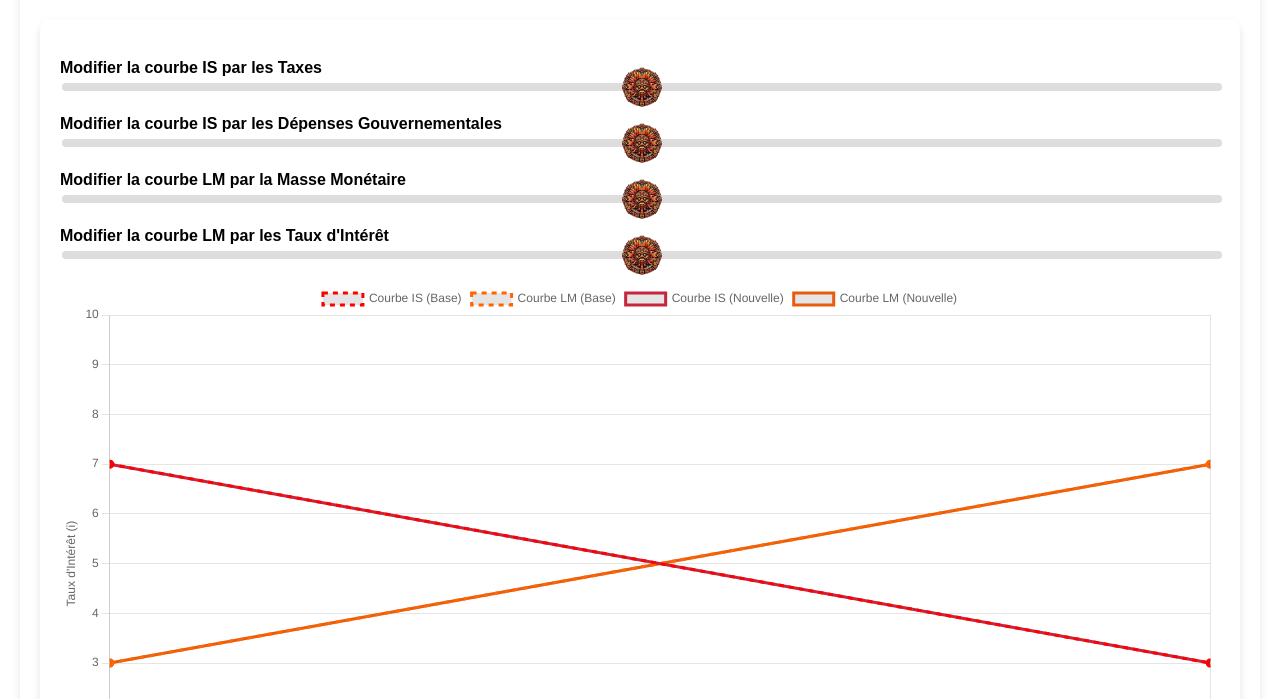
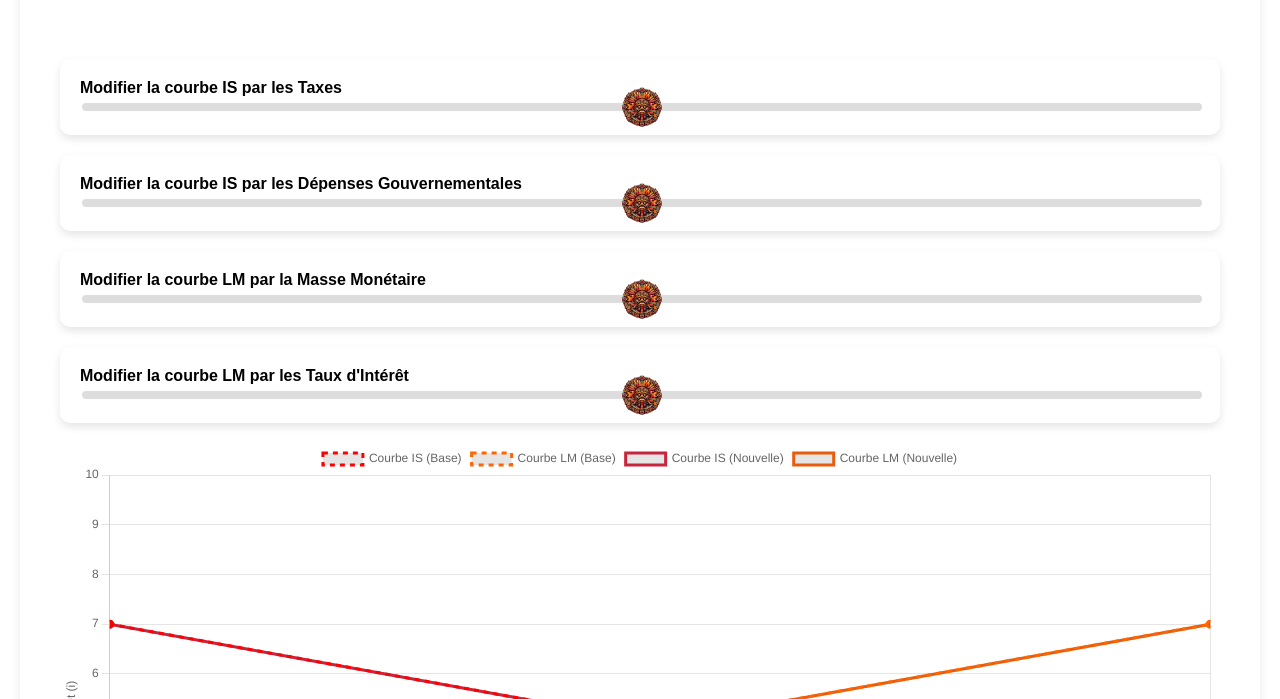
Before and after one commit to mcdjtv3/jeumacro2fr, a plain HTML site: page index.html in a window 1280 px wide. Shown: the part 101-800 px from the top of the page. Drawn offline with nearby package versions, Linux system fonts and the light colour scheme.

Commit message:
Update index.html

```diff
--- a/index.html
+++ b/index.html
@@ -26,12 +26,16 @@
 
             padding: 20px;
             border-radius: 10px;
-            box-shadow: 0 4px 8px rgba(0, 0, 0, 0.1);
+
             align-self: center;
         }
 
         .slider-container {
             margin: 20px 0;
+             padding: 20px;
+            border-radius: 10px;
+            box-shadow: 0 4px 8px rgba(0, 0, 0, 0.1);
+            align-self: center;
         }
 
         label {
```
